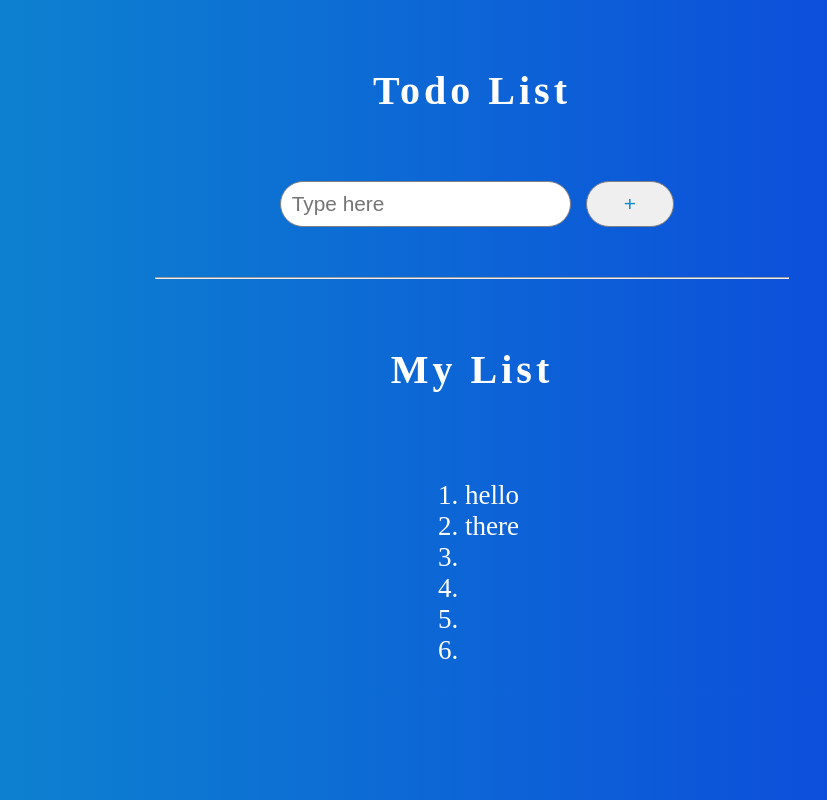
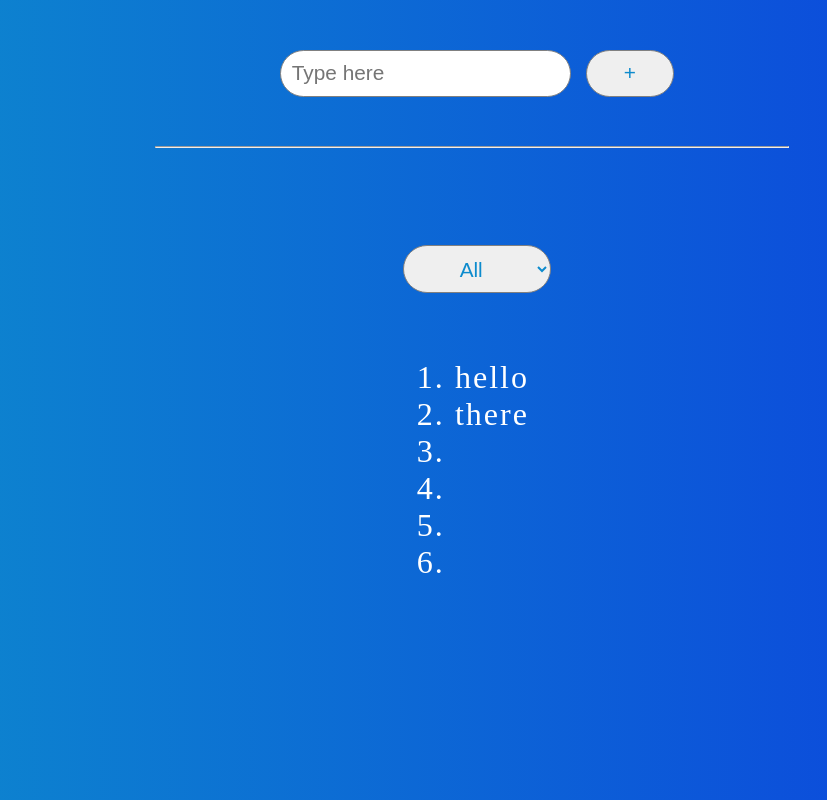
Before and after one commit to thanhtutzaw/todolist, a plain HTML site: page index.html in a window 1280 px wide. Shown: the whole page, without its empty margins (168-995 px from the left). Drawn offline with Linux system fonts and the light colour scheme.

Commit message:
modify css

```diff
--- a/app.js
+++ b/app.js
@@ -0,0 +1,6 @@
+//selectors
+
+
+//event listeners
+
+//functions
--- a/index.html
+++ b/index.html
@@ -11,16 +11,21 @@
     <div class="container">
         <h1>Todo List</h1>
         <form>
-            <input type="text" name="list" placeholder="Type here">
-            <button>+</button>
+            <input class="todo-input" type="text" placeholder="Type here">
+            <button class="todo-button"><span class="plus">+</span></button>
         </form>
     </div>
 
     <hr>
     <div class="container">
+        <select>
+            <option value="All">All</option>
+            <option value="Checked">Checked</option>
+            <option value="Unchecked">Unchecked</option>
+        </select>
         <h1>My List</h1>
-        <div class="list">
-            <ol>
+        <div class="todo-container">
+            <ol class="todo-list">
             <li>hello</li>
             <li>there</li>
             <li></li>
--- a/style.css
+++ b/style.css
@@ -9,16 +9,22 @@ body {
   box-sizing: border-box;
 }
 .container {
+  padding-top: 42px;
   text-align: center;
   color: white;
 }
 h1 {
+  /* margin-top:-84px; */
   letter-spacing: 0.1em;
   font-size: 2.5em;
   padding: 1em 1em 1em 1em;
 }
+.container h1{
+  display: none;
+}
 form input,
-form button {
+form button,select {
+  min-width: 60px;
   margin-bottom: 2em;
   color: rgba(13, 139, 205, 1);
 
@@ -27,13 +33,18 @@ form button {
   border: 1px solid gray;
   margin-left: 0.5em;
 }
+select{
+  text-align: center;
+}
+
 hr {
   width: 50%;
+  margin-bottom: 55px;
 }
-input {
+input , select{
   border-radius: 5em;
 }
-input:focus {
+input,select:focus {
   outline: none;
 }
 button {
@@ -52,9 +63,11 @@ li {
   /* display:block; */
   text-align: left;
 }
-.list {
+.todo-container {
   display: flex;
   justify-content: center;
+  letter-spacing: 2px;
+  font-size: 19px;
 }
 *{
   user-select: none;
```
